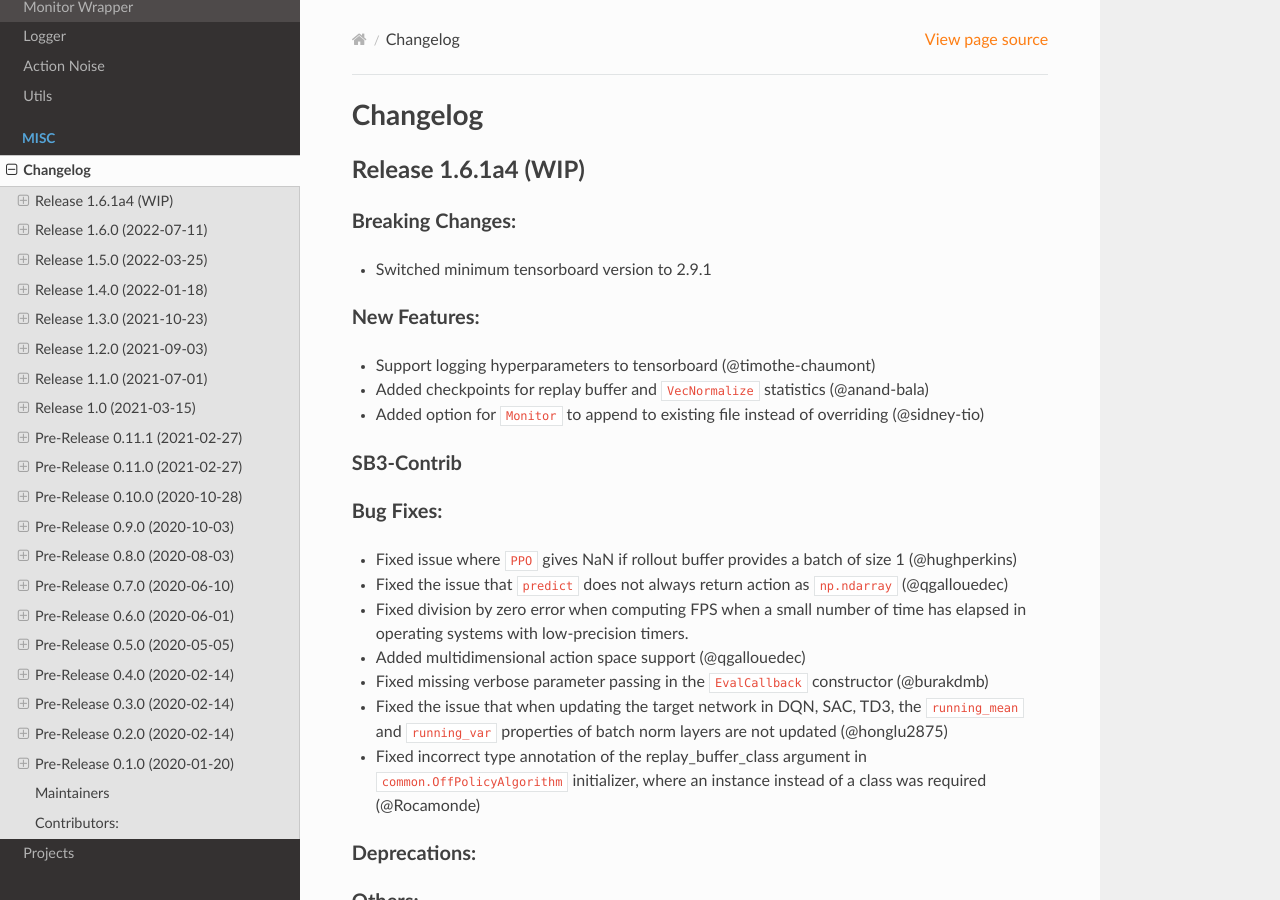
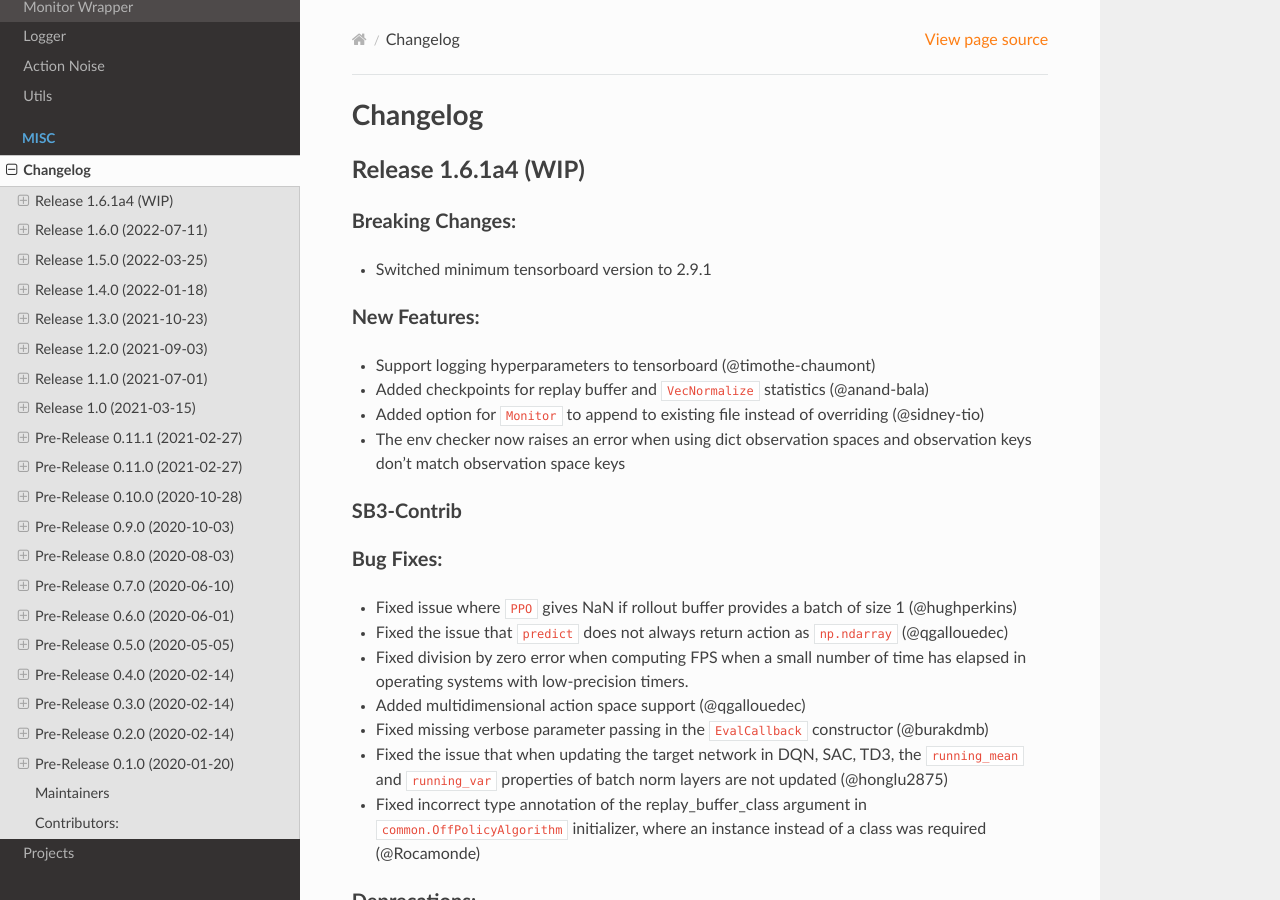
Before and after one commit to DLR-RM/stable-baselines3, a Sphinx documentation site: the page built from docs/misc/changelog.rst, in a window 1280 px wide and 900 px high. Built offline with Sphinx 7.4.7 and the Read the Docs theme 2.0.0, drawn with Linux system fonts in a browser that asks for light colours.

Commit message:
Update changelog

```diff
--- a/docs/misc/changelog.rst
+++ b/docs/misc/changelog.rst
@@ -15,6 +15,7 @@ New Features:
 - Support logging hyperparameters to tensorboard (@timothe-chaumont)
 - Added checkpoints for replay buffer and ``VecNormalize`` statistics (@anand-bala)
 - Added option for ``Monitor`` to append to existing file instead of overriding (@sidney-tio)
+- The env checker now raises an error when using dict observation spaces and observation keys don't match observation space keys
 
 SB3-Contrib
 ^^^^^^^^^^^
```
